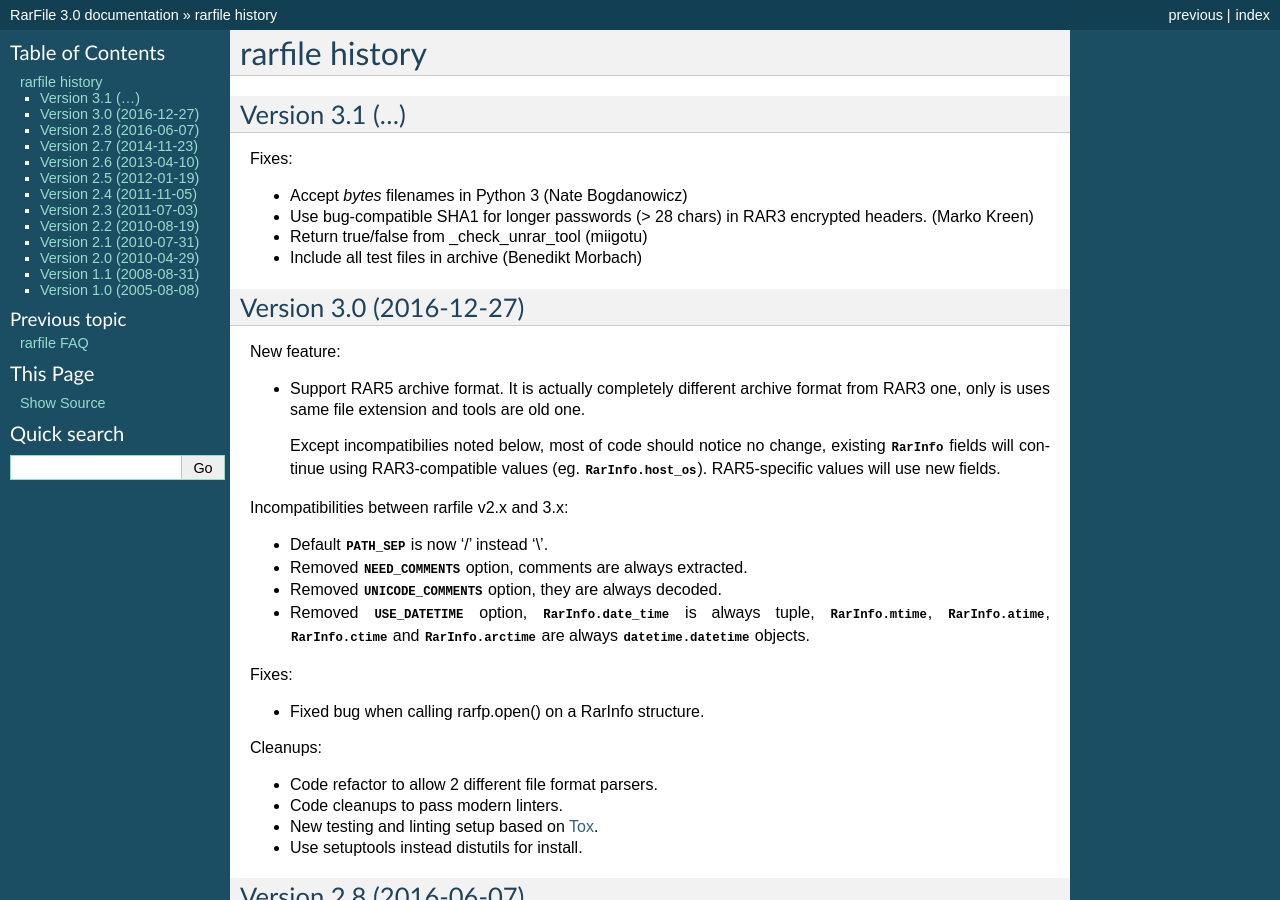
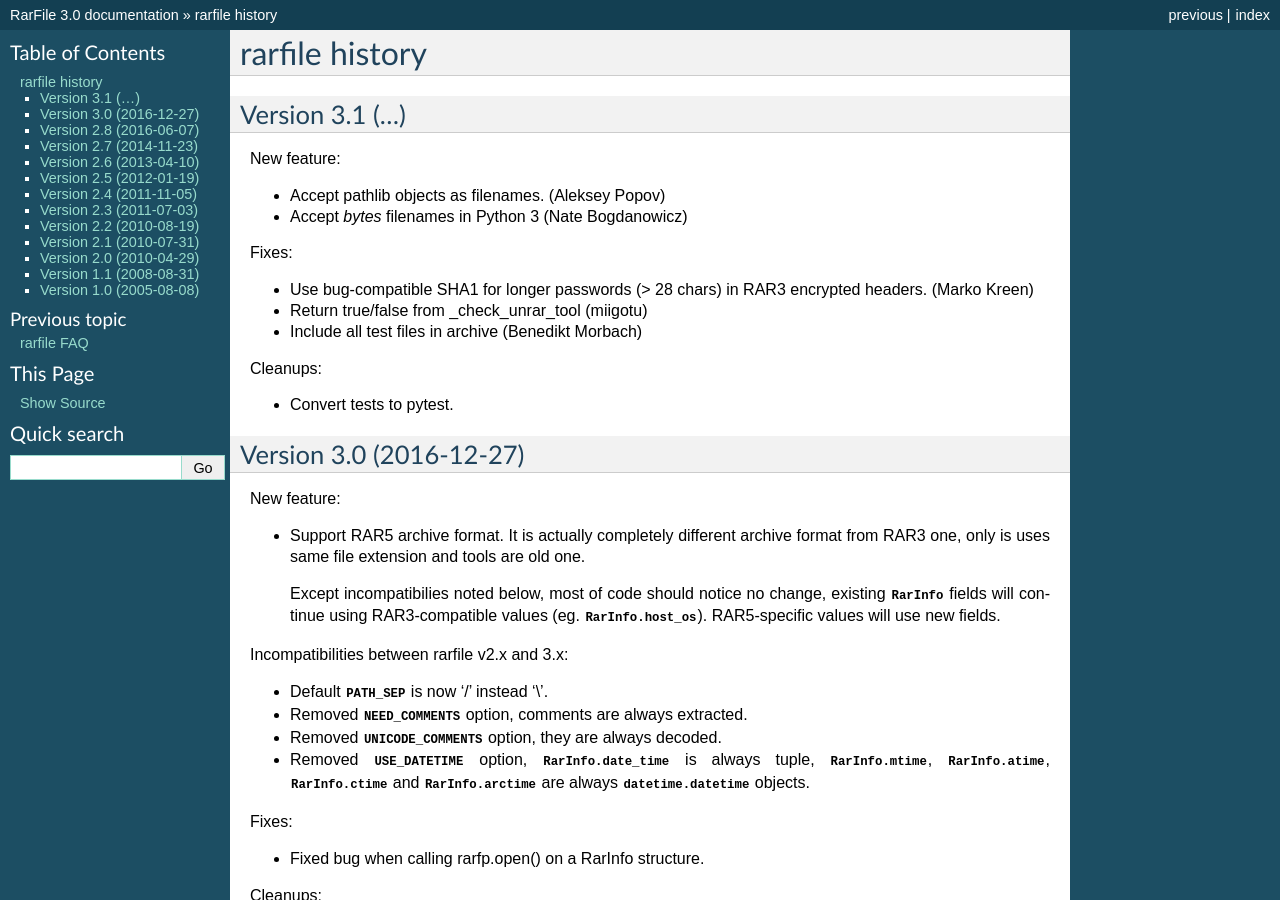
Before and after one commit to markokr/rarfile, a Sphinx documentation site: the page built from doc/news.rst, in a window 1280 px wide and 900 px high. Built offline with Sphinx 7.4.7, drawn with Linux system fonts in a browser that asks for light colours.

Commit message:
Update news

```diff
--- a/doc/news.rst
+++ b/doc/news.rst
@@ -7,10 +7,15 @@ rarfile history
 Version 3.1 (...)
 -----------------
 
-Fixes:
+New feature:
+
+* Accept pathlib objects as filenames.
+  (Aleksey Popov)
 
 * Accept `bytes` filenames in Python 3
   (Nate Bogdanowicz)
+
+Fixes:
 
 * Use bug-compatible SHA1 for longer passwords (> 28 chars)
   in RAR3 encrypted headers.
@@ -21,6 +26,10 @@ Fixes:
 
 * Include all test files in archive
   (Benedikt Morbach)
+
+Cleanups:
+
+* Convert tests to pytest.
 
 Version 3.0 (2016-12-27)
 ------------------------
```
